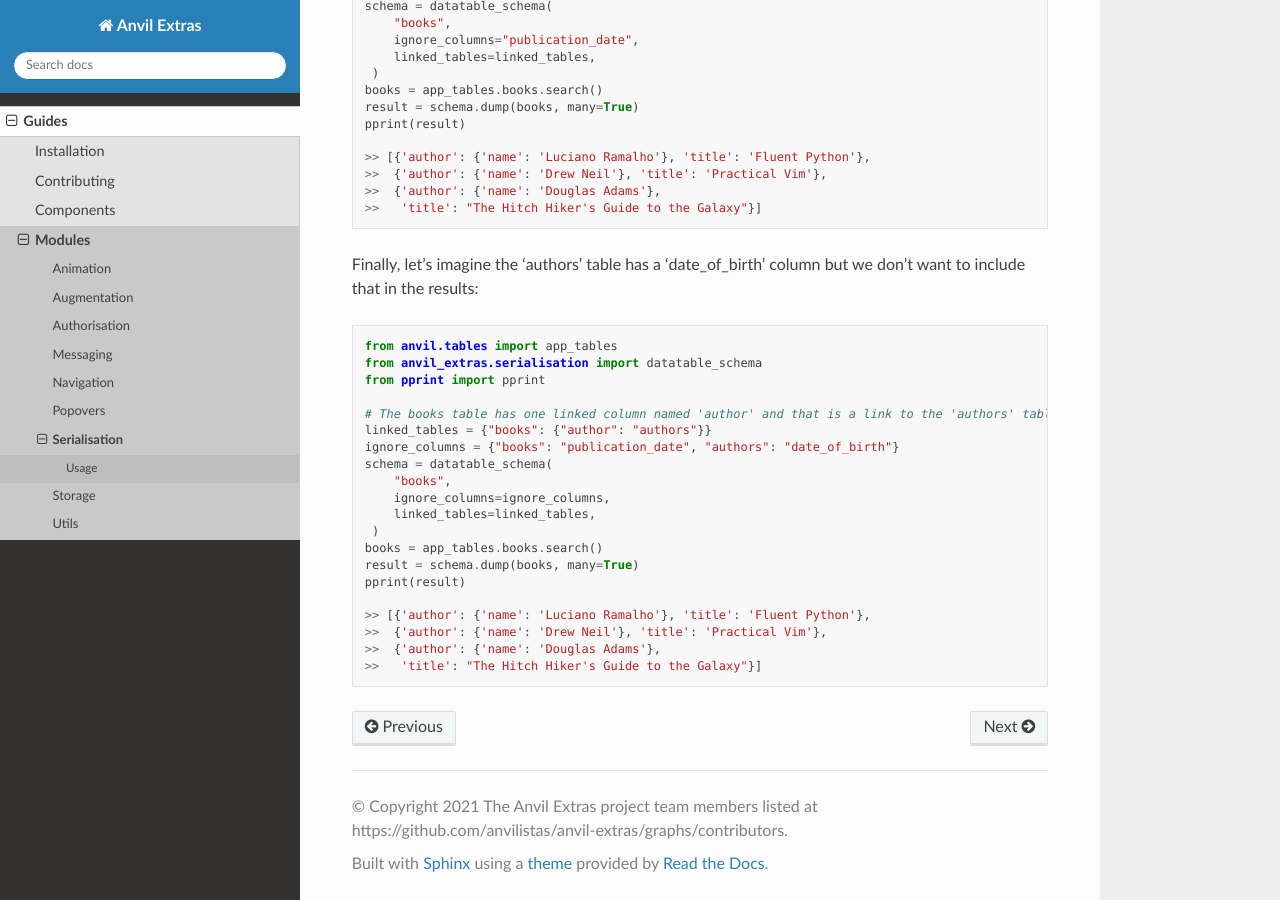
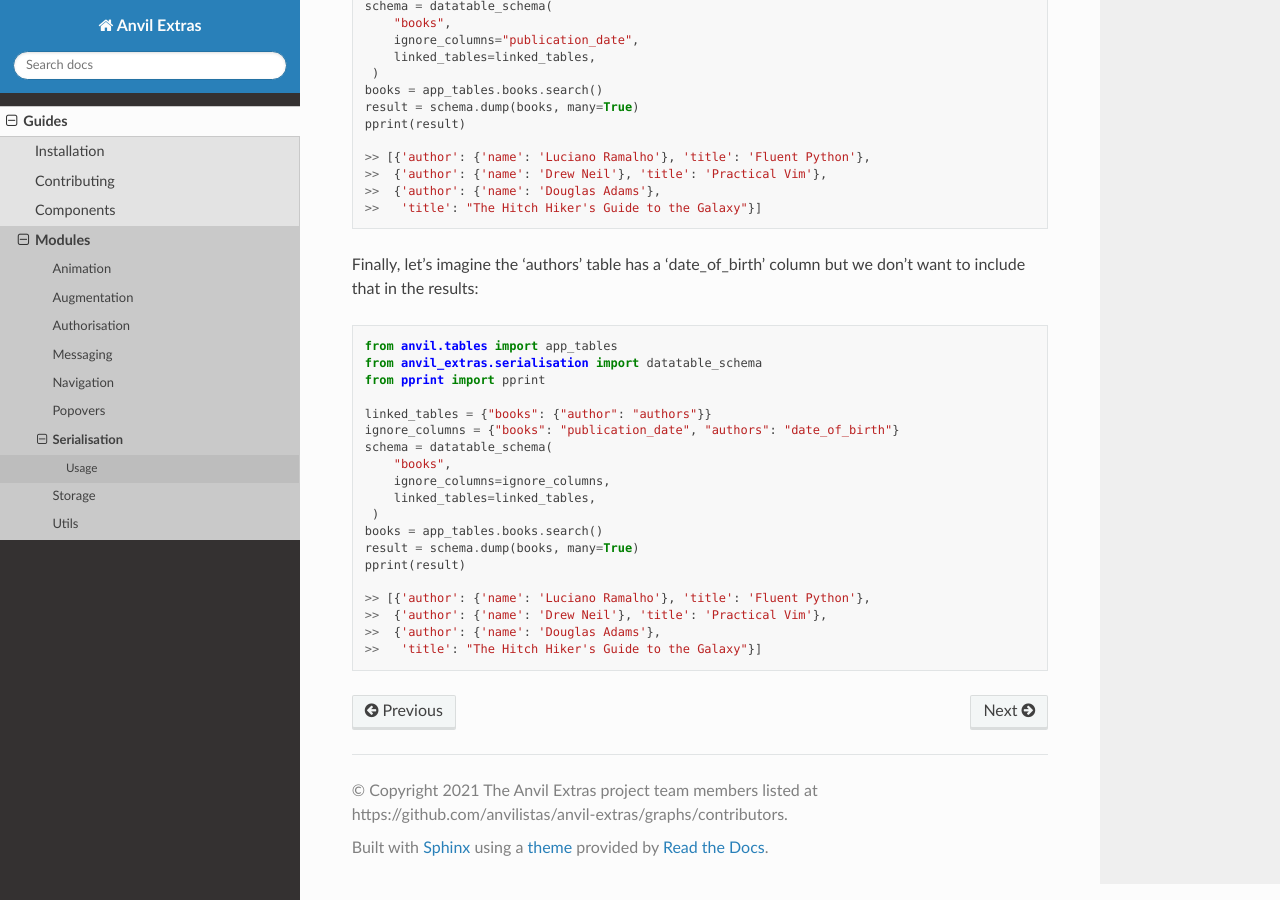
Before and after one commit to anvilistas/anvil-extras, a Sphinx documentation site: the page built from docs/guides/modules/serialisation.rst, in a window 1280 px wide and 900 px high, scrolled down 2033 px. Built offline with Sphinx 7.4.7 and the Read the Docs theme 2.0.0, drawn with Linux system fonts in a browser that asks for light colours.

Commit message:
Remove redundant comment line

```diff
--- a/docs/guides/modules/serialisation.rst
+++ b/docs/guides/modules/serialisation.rst
@@ -121,7 +121,6 @@ Finally, let's imagine the 'authors' table has a 'date_of_birth' column but we d
    from anvil_extras.serialisation import datatable_schema
    from pprint import pprint
 
-   # The books table has one linked column named 'author' and that is a link to the 'authors' table
    linked_tables = {"books": {"author": "authors"}}
    ignore_columns = {"books": "publication_date", "authors": "date_of_birth"}
    schema = datatable_schema(
```
